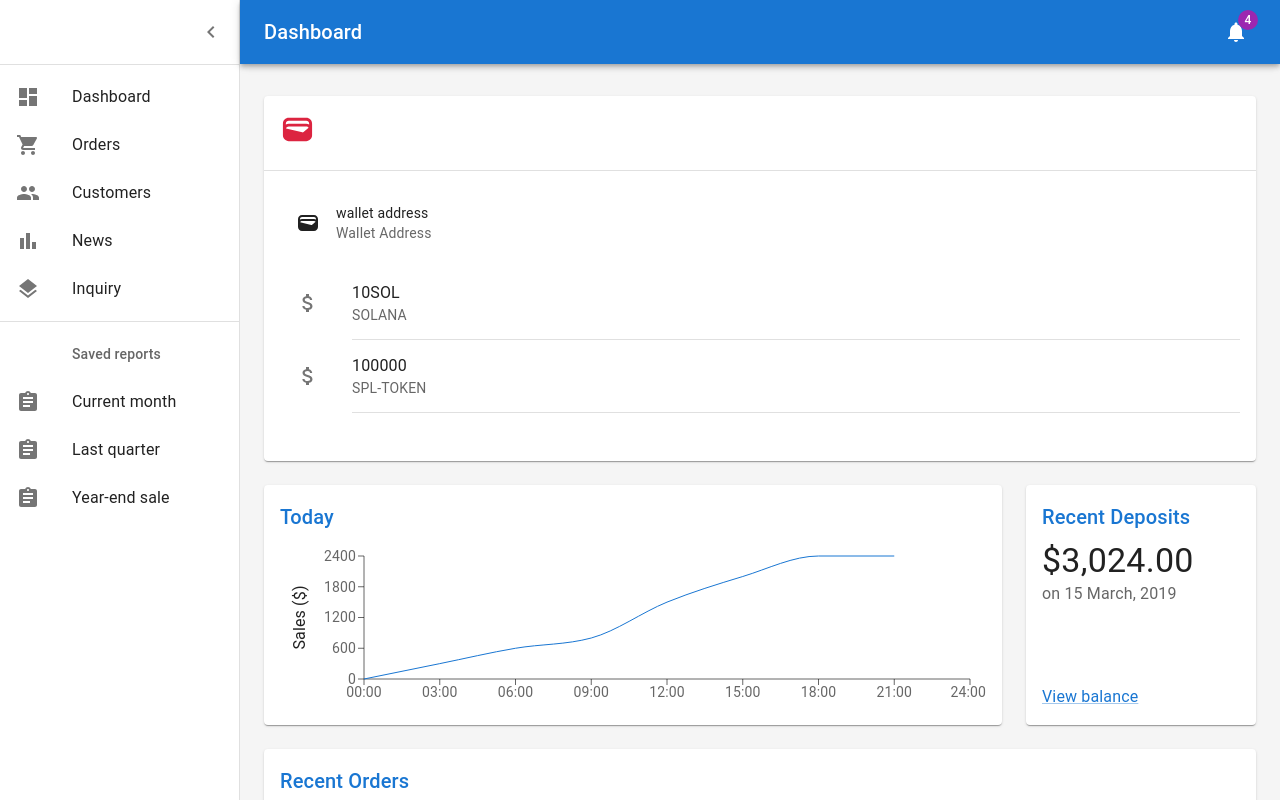
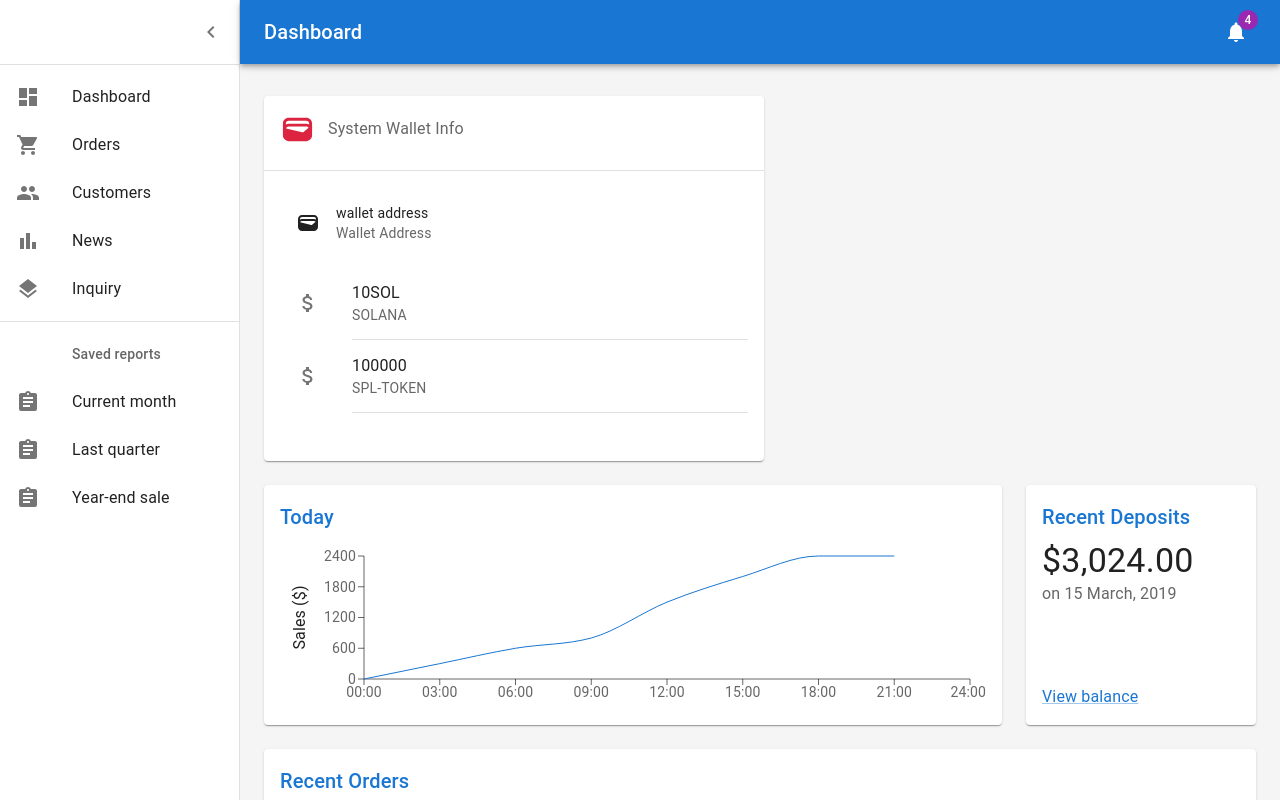
Before and after one commit to fjwr1024/next-admin, a Next.js app: page /dashboard in a window 1280 px wide. Built offline with nearby package versions, Linux system fonts and the light colour scheme.

Commit message:
layout fix system wallet info

```diff
--- a/src/app/components/WalletInfo/CardWithIcon.tsx
+++ b/src/app/components/WalletInfo/CardWithIcon.tsx
@@ -1,8 +1,5 @@
 import { FC, createElement, ReactNode } from 'react'
 import { Card, Box, Typography, Divider, Link } from '@mui/material'
-
-import cartouche from '../../../assets/images/cartouche.png'
-import cartoucheDark from '../../../assets/images/cartoucheDark.png'
 
 interface Props {
   icon: FC<any>
@@ -17,6 +14,7 @@ const CardWithIcon = (props: Props) => {
   return (
     <Card
       sx={{
+        width: 500,
         minHeight: 52,
         display: 'flex',
         flexDirection: 'column',
@@ -30,12 +28,8 @@ const CardWithIcon = (props: Props) => {
       <Link>
         <Box
           sx={{
-            overflow: 'inherit',
             padding: '16px',
-            background: (theme) =>
-              `url(${theme.palette.mode === 'dark' ? cartoucheDark : cartouche}) no-repeat`,
             display: 'flex',
-            justifyContent: 'space-between',
             alignItems: 'center',
             '& .icon': {
               color: (theme) => (theme.palette.mode === 'dark' ? 'inherit' : '#dc2440'),
@@ -45,12 +39,12 @@ const CardWithIcon = (props: Props) => {
           <Box width='3em' className='icon'>
             {createElement(icon, { fontSize: 'large' })}
           </Box>
-          <Box textAlign='right'>
-            <Typography color='textSecondary'>{title}</Typography>
-            <Typography variant='h5' component='h2'>
-              {subtitle || ' '}
-            </Typography>
-          </Box>
+          <Typography color='textSecondary' mb={1}>
+            {title}
+          </Typography>
+          <Typography variant='h5' component='h2'>
+            {subtitle || ' '}
+          </Typography>
         </Box>
       </Link>
       {children && <Divider />}
--- a/src/app/components/WalletInfo/SystemWalletInfo.tsx
+++ b/src/app/components/WalletInfo/SystemWalletInfo.tsx
@@ -1,26 +1,20 @@
 import {
-  Avatar,
   Box,
-  Button,
   CardContent,
   CardHeader,
   Divider,
-  Link,
   List,
   ListItem,
-  ListItemAvatar,
   ListItemIcon,
   ListItemText,
-  Typography,
 } from '@mui/material'
 import WalletIcon from '@mui/icons-material/Wallet'
-import CommentIcon from '@mui/icons-material/Comment'
 import AttachMoneyIcon from '@mui/icons-material/AttachMoney'
 import CardWithIcon from './CardWithIcon'
 
 const SystemWalletInfo = () => {
   return (
-    <CardWithIcon icon={WalletIcon}>
+    <CardWithIcon icon={WalletIcon} title='System Wallet Info'>
       <CardContent>
         <CardHeader avatar={<WalletIcon />} title='wallet address' subheader='Wallet Address' />
         <List>
```
